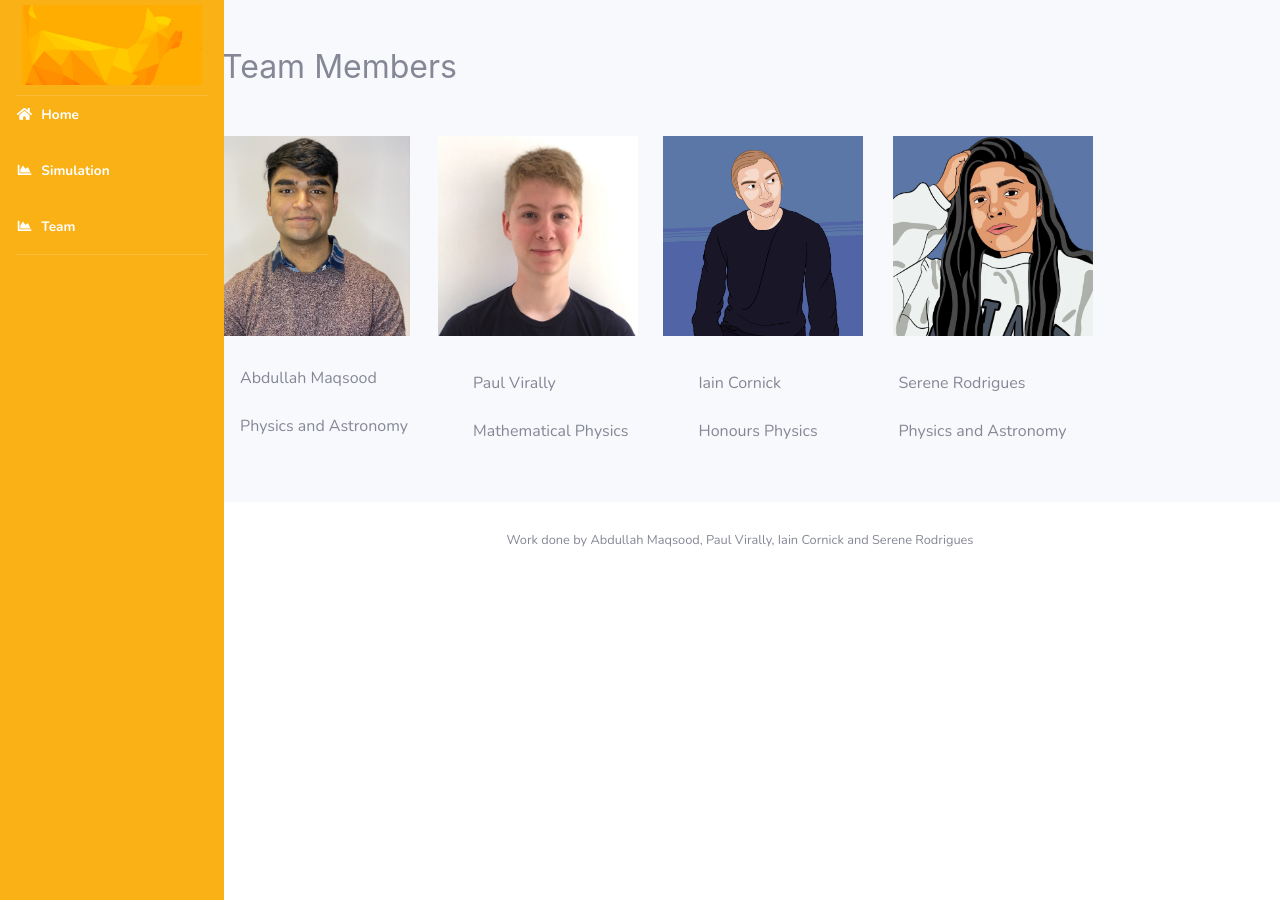
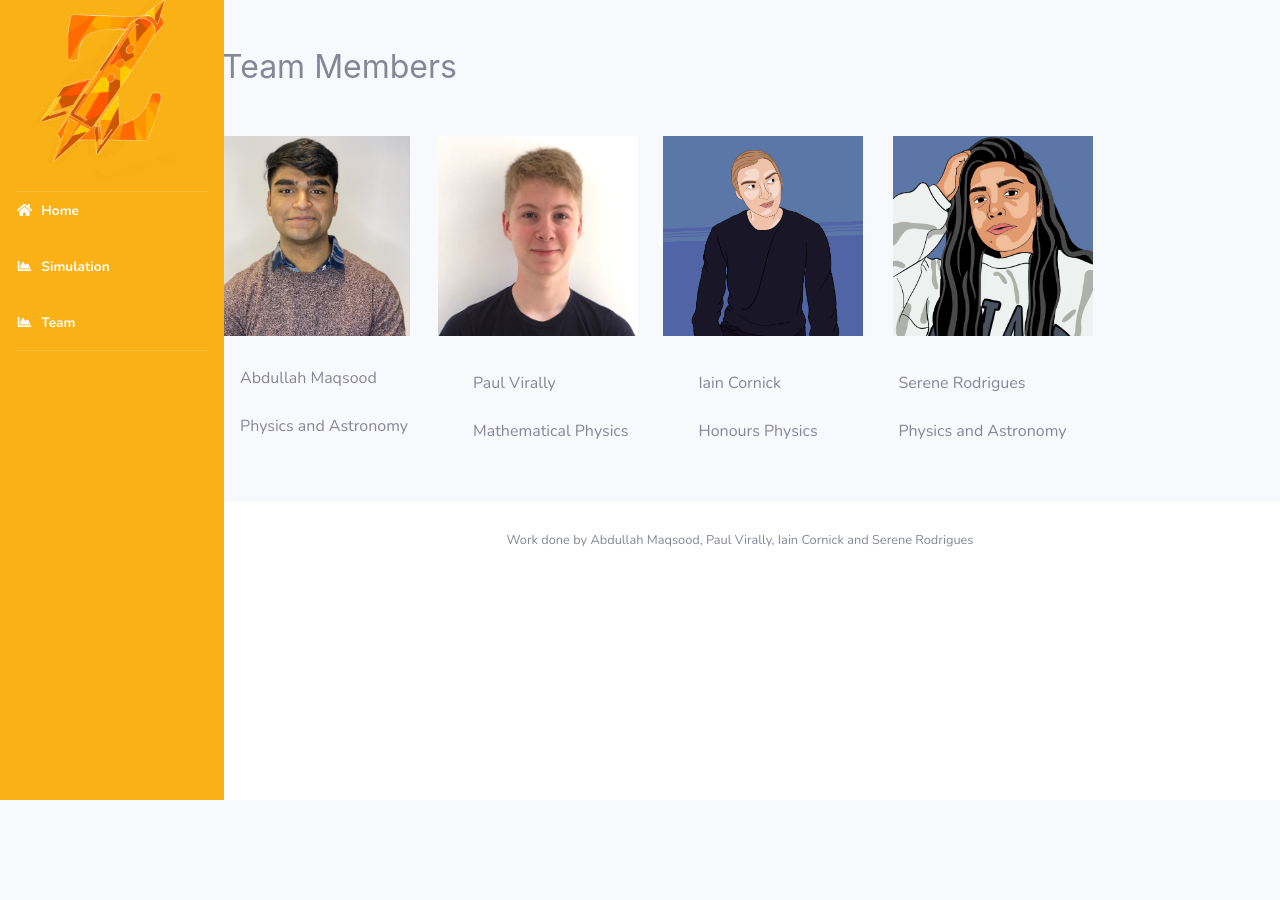
Before and after one commit to sxrodrigues/physhackathon2020, a Django app: page /about/ in a window 1280 px wide. After the commit the page ends 800 px from the top, so only its background shows below. Run offline with Django 3.2, Linux system fonts and the light colour scheme; some libraries are stand-ins or nearby versions.

Commit message:
Final touches to the webapp -added host allowance, logo and fixed static files

```diff
--- a/web_app/templates/base.html
+++ b/web_app/templates/base.html
@@ -21,7 +21,7 @@
   <link href="https://fonts.googleapis.com/css?family=Nunito:200,200i,300,300i,400,400i,600,600i,700,700i,800,800i,900,900i" rel="stylesheet">
 
   <!-- Custom styles for this template-->
-  <link href="{% static 'css/sb-admin-2.min.css' %}" rel="stylesheet">
+  <link href="{% static 'simapp/sb-admin-2.min.css' %}" rel="stylesheet">
 
 </head>
 
--- a/web_app/templates/partials/_sidebar.html
+++ b/web_app/templates/partials/_sidebar.html
@@ -1,4 +1,4 @@
-<ul class="navbar-nav sidebar sidebar-dark accordion" id="accordionSidebar" style="background-color: #fab115; position:absolute;
+<ul class="navbar-nav sidebar sidebar-dark accordion" id="accordionSidebar" style="background-color: #fab115; position:fixed;
 width: 200px;
 height: 900px;">
 
@@ -6,10 +6,13 @@ height: 900px;">
     <a class="sidebar-brand d-flex align-items-center justify-content-center" href="{% url 'start' %}">
       <div class = "logo-image">
         {% load static %}
-        <img src="{% static 'simapp/logo.jpg' %}" class = 'img-responsive' style = 'width: 180px; height: 80px; margin-top: 20px;'/>
+        <img src="{% static 'simapp/nav_logo.PNG' %}" class = 'img-responsive' style = 'width: 200px; height: 200px; margin-top: 90px;'/>
       </div>
     </a>
-
+    <div class="w3-panel w3-padding-64">⠀⠀⠀⠀⠀⠀⠀⠀</div>
+    <div class="w3-panel w3-padding-64">⠀⠀⠀⠀⠀⠀⠀⠀</div>
+    <div class="w3-panel w3-padding-64">⠀⠀⠀⠀⠀⠀⠀⠀</div>
+    <div class="w3-panel w3-padding-64">⠀⠀⠀⠀⠀⠀⠀⠀</div>
     <!-- Divider -->
     <hr class="sidebar-divider my-0" style = 'position:relative; top:25px; padding-bottom: 15px;'>
 
--- a/web_app/templates/simapp/start.html
+++ b/web_app/templates/simapp/start.html
@@ -9,8 +9,8 @@
 </head>
 <div class="container">
 
-    <h2 class = "text-secondary" style="display:inline; font-family:Cambria, Cochin, Georgia, Times, 'Times New Roman', serif; font-weight: bolder; font-size: 100px;">
-        GENZ Thrusters</h2>
+
+    <img src="{% static 'simapp/logo.PNG' %}" class = 'img-responsive' style = 'width: 1000px; height: 300px; margin-top: 20px;'/>
 
     <p style ="padding-top: 50px; font-family: Cambria, Cochin, Georgia, Times, 'Times New Roman', serif; font-weight: bolder; font-size: large;">
         What is GENZ Thrusters?</p>
--- a/web_app/web_app/settings.py
+++ b/web_app/web_app/settings.py
@@ -26,7 +26,7 @@ SECRET_KEY = '3v^c*-$ji0mjhzbbv)(hi^_+hcfc8)f+fylnv)z#8jgi81dq^k'
 # SECURITY WARNING: don't run with debug turned on in production!
 DEBUG = True
 
-ALLOWED_HOSTS = []
+ALLOWED_HOSTS = ['genzthrusters.pythonanywhere.com']
 
 
 # Application definition
```
Also changed, not shown: web_app/simapp/static/simapp/logo.PNG (added), web_app/simapp/static/simapp/logo.jpg (deleted), web_app/simapp/static/simapp/nav_logo.PNG (added), web_app/simapp/static/simapp/sb-admin-2.min.css (renamed from web_app/web_app/static/css/sb-admin-2.min.css).
